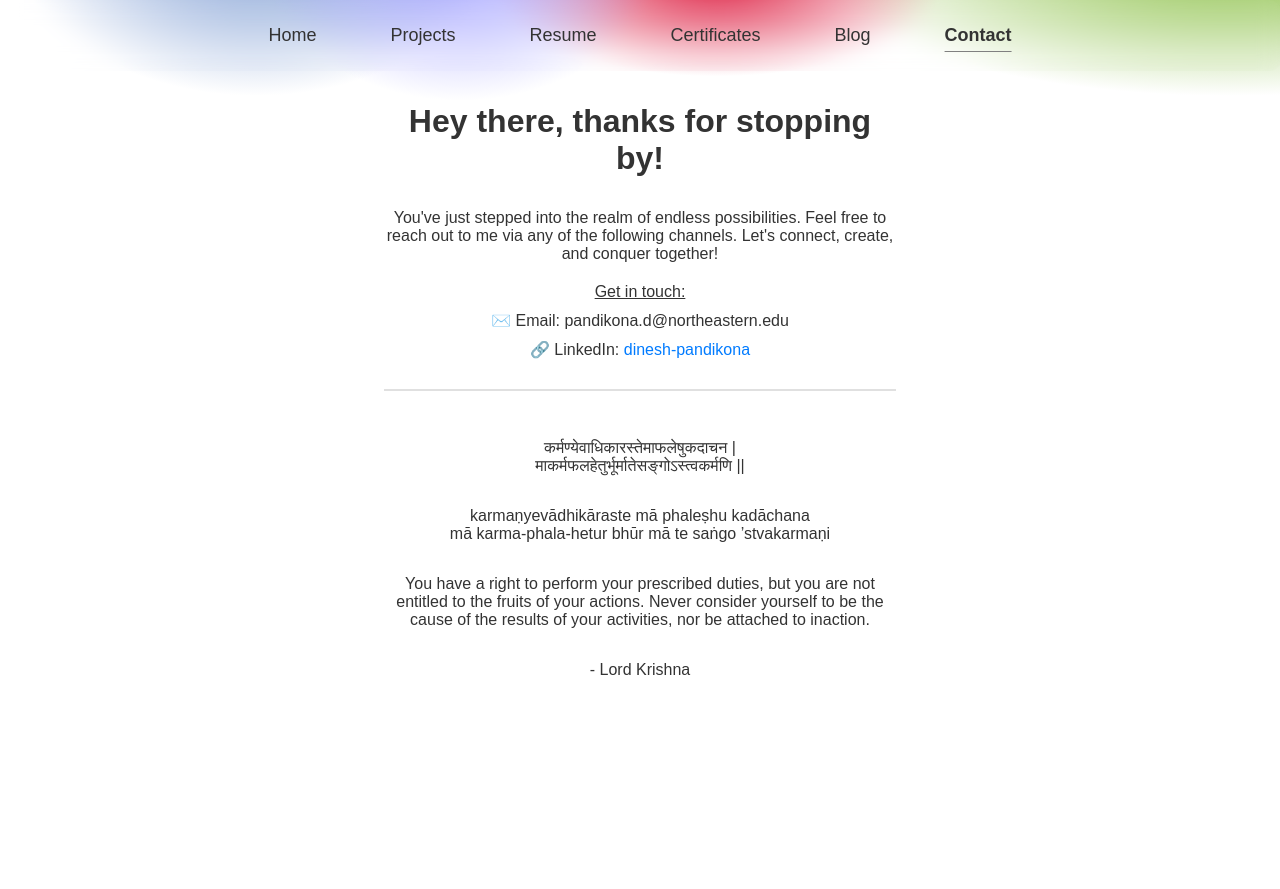
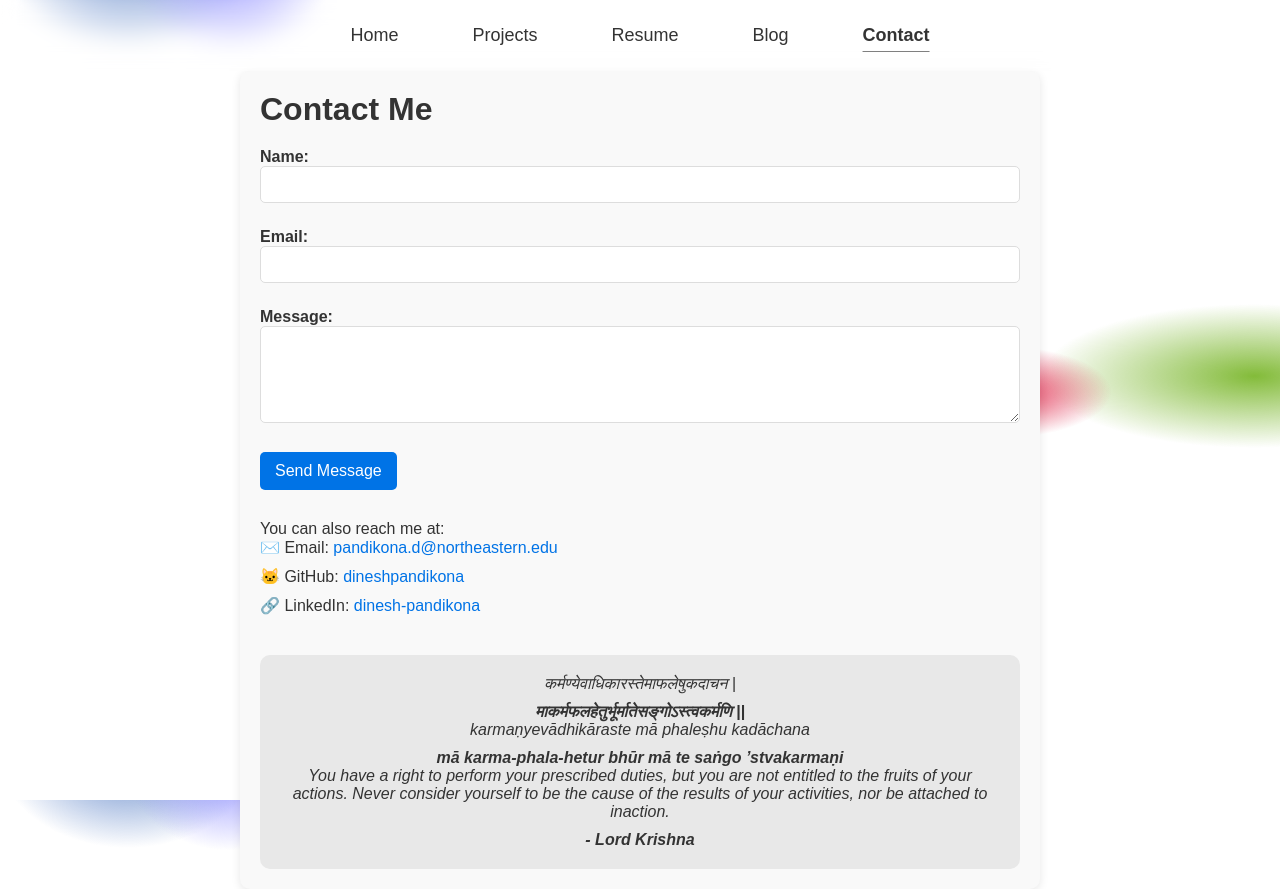
Before and after one commit to noworry-b-still/my-website, a React (Create React App) app: page /contact in a window 1280 px wide. Before the commit the page ends 800 px from the top, so only its background shows below. Built offline with nearby package versions, Linux system fonts and the light colour scheme.

Commit message:
feat:add contact form

```diff
--- a/package.json
+++ b/package.json
@@ -3,6 +3,7 @@
   "version": "0.1.0",
   "private": true,
   "dependencies": {
+    "@emailjs/browser": "^4.4.1",
     "@testing-library/jest-dom": "^5.17.0",
     "@testing-library/react": "^13.4.0",
     "@testing-library/user-event": "^13.5.0",
--- a/src/App.tsx
+++ b/src/App.tsx
@@ -2,7 +2,6 @@ import { BrowserRouter as Router, Routes, Route } from "react-router-dom";
 import Home from "./page/home";
 import Projects from "./page/projects";
 import Navbar from "./ui/comp/navbar/Navbar";
-import Certificates from "./page/certificates";
 import Contact from "./page/contact";
 import Blog from "./page/blog";
 import BlogPost from "./ui/comp/blogPost/BlogPost";
@@ -15,7 +14,6 @@ function App() {
       <Routes>
         <Route path="/" element={<Home />} />
         <Route path="/projects" element={<Projects />} />
-        <Route path="/certificates" element={<Certificates />} />
         <Route path="/blog" element={<Blog />} />{" "}
         <Route path="/blog/:slug" element={<BlogPost />} />
         <Route path="/contact" element={<Contact />} />
--- a/src/data/certificates.tsx
+++ b/src/data/certificates.tsx
@@ -23,38 +23,38 @@ const certificates = [
     description: "Description for Certificate 1",
     tags: ["Certification", "GraphQL", "API layer", "Apollo"],
   },
-  {
-    name: "Redis For JavaScript Developers",
-    certifiedBy: "Redis",
-    imageUrl: redis_js,
-    certificateUrl:
-      "https://university.redis.com/certificates/4d3b18dadcd14cb09815dabbe3f84cc4",
-    description: "Description for Certificate 2",
-    tags: ["Certificate", "Redis", "User Interface", "JavaScript"],
-  },
-  {
-    name: "Redis Streams",
-    certifiedBy: "Redis",
-    imageUrl: redis_streams,
-    certificateUrl:
-      "https://university.redis.com/certificates/ef5a504413604fdba1d7069d297d07fe",
-    description: "Description for Certificate 2",
-    tags: ["Certificate", "Streams", "Real-time processing", "Pub/Sub"],
-  },
-  {
-    name: "Redis Datastructures",
-    certifiedBy: "Redis",
-    imageUrl: redis_ds,
-    certificateUrl:
-      "https://university.redis.com/certificates/c6354adb56434533a8dc7e04e382e6e9",
-    description: "Description for Certificate 2",
-    tags: [
-      "Certificate",
-      "Redis",
-      "Storage Analysis",
-      "Time Complexity Analysis",
-    ],
-  },
+  // {
+  //   name: "Redis For JavaScript Developers",
+  //   certifiedBy: "Redis",
+  //   imageUrl: redis_js,
+  //   certificateUrl:
+  //     "https://university.redis.com/certificates/4d3b18dadcd14cb09815dabbe3f84cc4",
+  //   description: "Description for Certificate 2",
+  //   tags: ["Certificate", "Redis", "User Interface", "JavaScript"],
+  // },
+  // {
+  //   name: "Redis Streams",
+  //   certifiedBy: "Redis",
+  //   imageUrl: redis_streams,
+  //   certificateUrl:
+  //     "https://university.redis.com/certificates/ef5a504413604fdba1d7069d297d07fe",
+  //   description: "Description for Certificate 2",
+  //   tags: ["Certificate", "Streams", "Real-time processing", "Pub/Sub"],
+  // },
+  // {
+  //   name: "Redis Datastructures",
+  //   certifiedBy: "Redis",
+  //   imageUrl: redis_ds,
+  //   certificateUrl:
+  //     "https://university.redis.com/certificates/c6354adb56434533a8dc7e04e382e6e9",
+  //   description: "Description for Certificate 2",
+  //   tags: [
+  //     "Certificate",
+  //     "Redis",
+  //     "Storage Analysis",
+  //     "Time Complexity Analysis",
+  //   ],
+  // },
 ];
 
 export default certificates;
--- a/src/page/contact.css
+++ b/src/page/contact.css
@@ -1,55 +1,92 @@
 .contact-container {
-  display: flex;
-  flex-direction: column;
-  align-items: center;
-  justify-content: center;
-  width: 40%;
-  margin: 2rem auto;
+  max-width: 800px;
+  margin: 0 auto;
+  padding: 20px;
+  font-family: "Arial", sans-serif;
+  background-color: #f9f9f9;
+  border-radius: 10px;
+  box-shadow: 0 2px 10px rgba(0, 0, 0, 0.1);
 }
 
-.thank-you {
-  display: flex;
-  align-items: center;
-  justify-content: space-between;
-  flex-direction: column;
-  text-align: center;
-  gap: 2rem;
-  margin-bottom: 20px;
+.contact-form {
+  margin-top: 20px;
 }
 
-.contact-options {
+.contact-form label {
+  display: block;
+  margin-bottom: 10px;
+  font-weight: bold;
+}
+
+.contact-form input,
+.contact-form textarea {
+  width: 100%;
+  padding: 10px;
+  margin-bottom: 15px;
+  border: 1px solid #ddd;
+  border-radius: 5px;
+}
+
+.contact-form button {
+  background-color: #0073e6;
+  color: white;
+  padding: 10px 15px;
+  border: none;
+  border-radius: 5px;
+  cursor: pointer;
+  font-size: 16px;
+}
+
+.contact-form button:hover {
+  background-color: #005bb5;
+}
+
+.error-message {
+  color: red;
+  margin-top: 10px;
+}
+
+.success-message {
   text-align: center;
-  margin-bottom: 20px;
+  color: green;
 }
-.contact-options p {
-  margin-bottom: 10px;
-  text-decoration: underline;
+
+.contact-info {
+  margin-top: 30px;
 }
-.contact-image {
-  width: 50%;
-  height: 500px;
-}
-.contact-options ul {
+
+.contact-info ul {
   list-style: none;
   padding: 0;
 }
 
-.contact-options li {
+.contact-info ul li {
   margin-bottom: 10px;
 }
 
-.contact-options li a {
-  color: #007bff;
+.contact-info a {
+  color: #0073e6;
+  text-decoration: none;
+}
+
+.contact-info a:hover {
+  text-decoration: underline;
 }
 
 .thug-life-quote {
+  margin-top: 40px;
+  padding: 20px;
+  background-color: #e8e8e8;
+  border-radius: 10px;
+  font-style: italic;
   text-align: center;
-  display: flex;
-  flex-direction: column;
-  gap: 2rem;
 }
-.border {
-  width: 100%;
-  border: 1px solid var(--border-color);
-  margin-bottom: 3rem;
+
+.thug-life-quote p {
+  margin: 0;
 }
+
+.thug-life-quote p:last-of-type {
+  margin-top: 10px;
+  font-weight: bold;
+}
--- /dev/null
+++ b/src/page/contact.js
@@ -0,0 +1,120 @@
+import { useState, useRef } from "react";
+import emailjs from "@emailjs/browser";
+import "./contact.css";
+
+const Contact = () => {
+  const [isSubmitted, setIsSubmitted] = useState(false);
+  const [error, setError] = useState("");
+  const form = useRef();
+
+  const handleSubmit = (e) => {
+    e.preventDefault();
+    setError(""); // Reset error message
+
+    // Accessing environment variables
+    const serviceId = process.env.REACT_APP_EMAILJS_SERVICE_ID;
+    const templateId = process.env.REACT_APP_EMAILJS_TEMPLATE_ID;
+    const publicKey = process.env.REACT_APP_EMAILJS_PUBLIC_KEY;
+
+    emailjs
+      .sendForm(serviceId, templateId, form.current, publicKey)
+      .then(() => {
+        setIsSubmitted(true);
+        form.current.reset(); // Clear form fields after submission
+      })
+      .catch((error) => {
+        console.error("Error sending email:", error.text);
+        setError("Failed to send message. Please try again later.");
+      });
+  };
+
+  return (
+    <div className="contact-container">
+      <h1>Contact Me</h1>
+      <div className="contact-form">
+        {isSubmitted ? (
+          <div className="success-message">
+            <h3>Thank you for your message!</h3>
+            <p>I'll get back to you soon.</p>
+          </div>
+        ) : (
+          <form ref={form} onSubmit={handleSubmit}>
+            <label>
+              Name:
+              <input type="text" name="user_name" required />
+            </label>
+            <label>
+              Email:
+              <input type="email" name="user_email" required />
+            </label>
+            <label>
+              Message:
+              <textarea name="message" rows="5" required></textarea>
+            </label>
+            <button type="submit">Send Message</button>
+          </form>
+        )}
+        {error && <p className="error-message">{error}</p>}
+      </div>
+      <div className="contact-info">
+        <p>You can also reach me at:</p>
+        <ul>
+          <li>
+            <span role="img" aria-label="email">
+              ✉️
+            </span>{" "}
+            Email:{" "}
+            <a href="mailto:pandikona.d@northeastern.edu">
+              pandikona.d@northeastern.edu
+            </a>
+          </li>
+          <li>
+            <span role="img" aria-label="github">
+              🐱
+            </span>{" "}
+            GitHub:{" "}
+            <a
+              href="https://github.com/dineshpandikona"
+              target="_blank"
+              rel="noopener noreferrer"
+            >
+              dineshpandikona
+            </a>
+          </li>
+          <li>
+            <span role="img" aria-label="linkedin">
+              🔗
+            </span>{" "}
+            LinkedIn:{" "}
+            <a
+              href="https://www.linkedin.com/in/dinesh-pandikona/"
+              target="_blank"
+              rel="noopener noreferrer"
+            >
+              dinesh-pandikona
+            </a>
+          </li>
+        </ul>
+      </div>
+      <div className="thug-life-quote">
+        <div>
+          <p>कर्मण्येवाधिकारस्तेमाफलेषुकदाचन |</p>
+          <p>माकर्मफलहेतुर्भूर्मातेसङ्गोऽस्त्वकर्मणि ||</p>
+        </div>
+        <div>
+          <p>karmaṇyevādhikāraste mā phaleṣhu kadāchana</p>
+          <p>mā karma-phala-hetur bhūr mā te saṅgo ’stvakarmaṇi</p>
+        </div>
+        <div>
+          You have a right to perform your prescribed duties, but you are not
+          entitled to the fruits of your actions. Never consider yourself to be
+          the cause of the results of your activities, nor be attached to
+          inaction.
+        </div>
+        <p>- Lord Krishna</p>
+      </div>
+    </div>
+  );
+};
+
+export default Contact;
--- a/src/page/contact.tsx
+++ /dev/null
@@ -1,61 +0,0 @@
-import "./contact.css";
-// import contact_image from "../images/website-contact.jpeg";
-
-const Contact = () => {
-  return (
-    <div className="contact-container">
-      <div className="thank-you">
-        <h1>Hey there, thanks for stopping by!</h1>
-        <p>
-          You've just stepped into the realm of endless possibilities. Feel free
-          to reach out to me via any of the following channels. Let's connect,
-          create, and conquer together!
-        </p>
-      </div>
-      <div className="contact-options">
-        <p>Get in touch:</p>
-        <ul>
-          <li>
-            <span role="img" aria-label="email">
-              ✉️
-            </span>{" "}
-            Email: pandikona.d@northeastern.edu
-          </li>
-          <li>
-            <span role="img" aria-label="linkedin">
-              🔗
-            </span>{" "}
-            LinkedIn:{" "}
-            <a
-              href="https://www.linkedin.com/in/dinesh-pandikona/"
-              rel="noopener noreferrer"
-              target="_blank"
-            >
-              dinesh-pandikona
-            </a>
-          </li>
-        </ul>
-      </div>
-      <div className="border" />
-      <div className="thug-life-quote">
-        <div>
-          <p>कर्मण्येवाधिकारस्तेमाफलेषुकदाचन |</p>
-          <p>माकर्मफलहेतुर्भूर्मातेसङ्गोऽस्त्वकर्मणि ||</p>
-        </div>
-        <div>
-          <p>karmaṇyevādhikāraste mā phaleṣhu kadāchana</p>
-          <p>mā karma-phala-hetur bhūr mā te saṅgo ’stvakarmaṇi</p>
-        </div>
-        <div>
-          You have a right to perform your prescribed duties, but you are not
-          entitled to the fruits of your actions. Never consider yourself to be
-          the cause of the results of your activities, nor be attached to
-          inaction.
-        </div>
-        <p>- Lord Krishna</p>
-      </div>
-    </div>
-  );
-};
-
-export default Contact;
--- a/src/page/home.tsx
+++ b/src/page/home.tsx
@@ -1,5 +1,5 @@
 import Profile from "../ui/comp/profilepic/Profile";
-import Text from "../ui/comp/text-section/text";
+import Certificates from "./certificates";
 import "./home.css";
 
 function Home() {
@@ -7,6 +7,7 @@ function Home() {
     <div className="container">
       <Profile />
       {/* <Text /> */}
+      <Certificates />
     </div>
   );
 }
--- a/src/ui/comp/navbar/Navbar.js
+++ b/src/ui/comp/navbar/Navbar.js
@@ -33,7 +33,7 @@ function Navbar() {
                 Resume
               </NavLink>
             </li>
-            <li>
+            {/* <li>
               <NavLink
                 to="/certificates"
                 className={
@@ -42,7 +42,7 @@ function Navbar() {
               >
                 Certificates
               </NavLink>
-            </li>
+            </li> */}
             <li>
               <NavLink
                 to="/blog"
```
Also changed, not shown: 2 other files (tests, documents, lock files or other folders).
